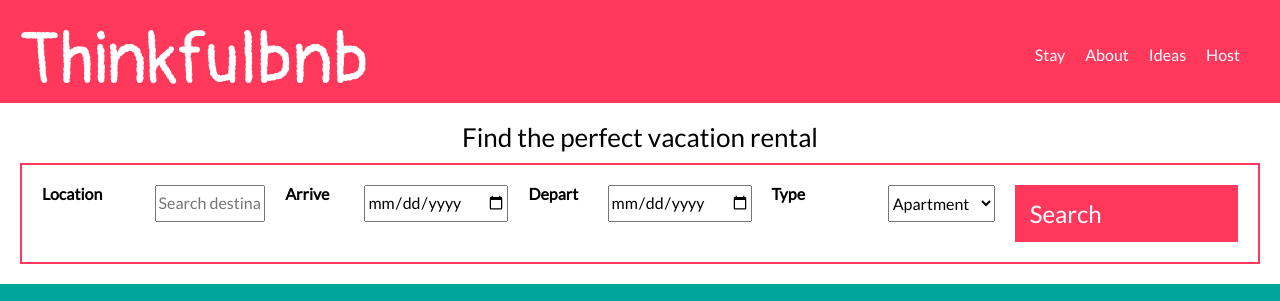
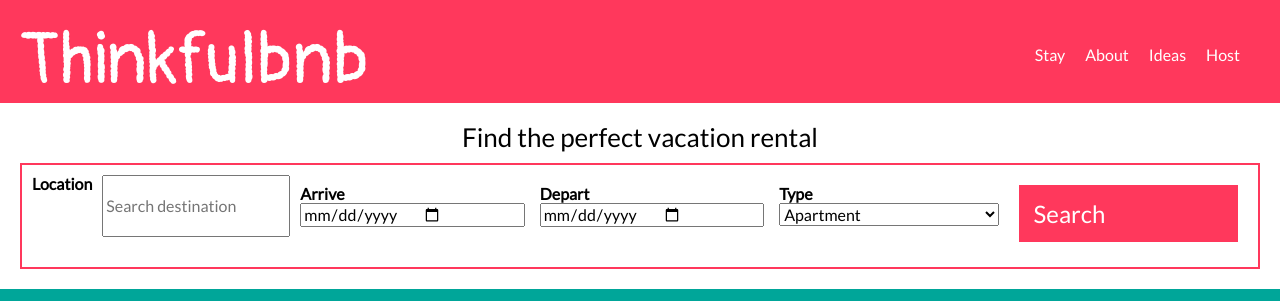
Before and after one commit to alec-hepper/ThinkfulBnB-Project, a plain HTML site: page index.html in a window 1280 px wide. Shown: the top 301 px of the page. Drawn offline with nearby package versions, Linux system fonts and the light colour scheme.

Commit message:
Update index.html
Revision #1

```diff
--- a/index.html
+++ b/index.html
@@ -35,20 +35,20 @@
       <section id="stay">
         <h2>Find the perfect vacation rental</h2>
         <!-- Create a form here -->
-        <form>
-          <div class="item form-input">
+        <form class="new-form'>
+          <div class="item">
             <label for="location">Location</label>
             <input id="location" type="text" name="location" placeholder="Search destination" />
           </div>
-          <div class="item form-input">
+          <div class="item">
             <label for="arrive">Arrive</label>
             <input id="arrive" type="date" name="arrive" />
           </div>
-          <div class="item form-input">
+          <div class="item">
             <label for="depart">Depart</label>
             <input id="depart" type="date" name="depart" />
           </div>
-          <div class="item form-input">
+          <div class="item">
             <label for="type">Type</label>
             <select name="type" id="type" size="1">
               <option value="apartment">Apartment</option>
@@ -60,7 +60,7 @@
               <option value="yurt">Yurt</option>
             </select>
           </div>
-          <div class="item form-input">
+          <div class="item">
             <button type="submit">Search</button>
           </div>
         </form>
```
